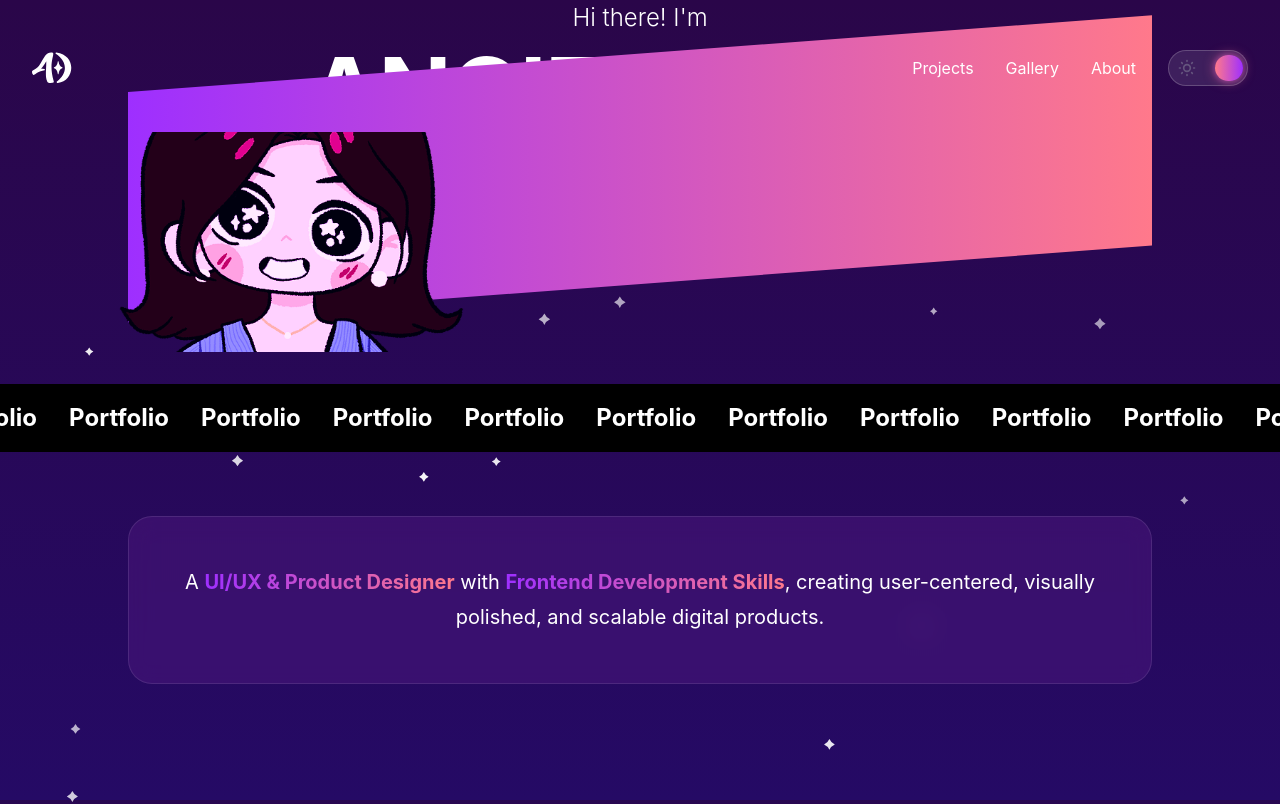
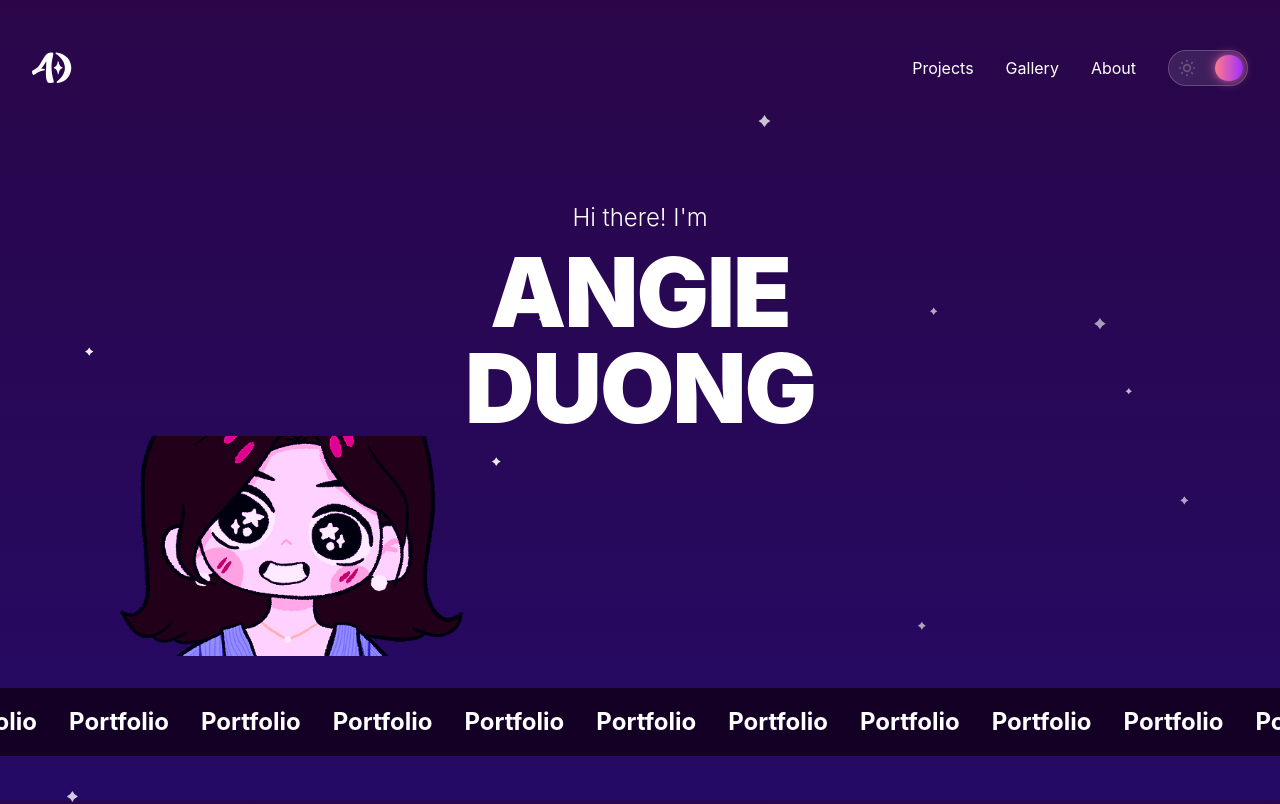
Before and after one commit to Anjievk/angie-portfolio-website, a Next.js app: page / in a window 1280 px wide. Shown: the top 804 px of the page. Built offline with nearby package versions, Linux system fonts and the light colour scheme; a web font is replaced by a local one.

Commit message:
fixed HeroSection

```diff
--- a/app/components/HeroSection/HeroSection.css
+++ b/app/components/HeroSection/HeroSection.css
@@ -2,17 +2,21 @@
    HERO SECTION STYLES
    ============================================ */
 
+
+section {
+  padding-top: 25vh;
+}
 /* Gradient wave behind the name "ANGIE DUONG" */
-.heroGradientWave {
+/* .heroGradientWave {
   background: linear-gradient(90deg, #9E2FFF 0%, #FF798B 100%);
   clip-path: polygon(0 30%, 100% 10%, 100% 70%, 0 90%);
   transform: translateY(20%);
-}
+} */
 
 /* Character illustration positioning */
-.heroCharacterImage {
+/* .heroCharacterImage {
   margin-top: -0.5rem;
-}
+} */
 
 /* "Hi there! I'm" greeting text container */
 .heroGreetingContainer {
@@ -43,8 +47,8 @@
 }
 
 .heroNameText {
-  font-size: 3.75rem;
-  font-weight: 700;
+  font-size: 5rem;
+  font-weight: 900;
   color: white;
   letter-spacing: -0.02em;
   line-height: 1;
@@ -71,7 +75,7 @@
   margin-top: 2rem;
   margin-bottom: 2rem;
   overflow: hidden;
-  background-color: black;
+  background-color: rgb(19, 0, 36);
   padding-top: 1rem;
   padding-bottom: 1rem;
 }
--- a/app/components/HeroSection/HeroSection.jsx
+++ b/app/components/HeroSection/HeroSection.jsx
@@ -22,7 +22,7 @@ export default function HeroSection() {
         </div>
 
         <h1 className="heroNameText">
-          ANGIE DUONG
+          ANGIE<br></br> DUONG
         </h1>
       </div>
 
```
